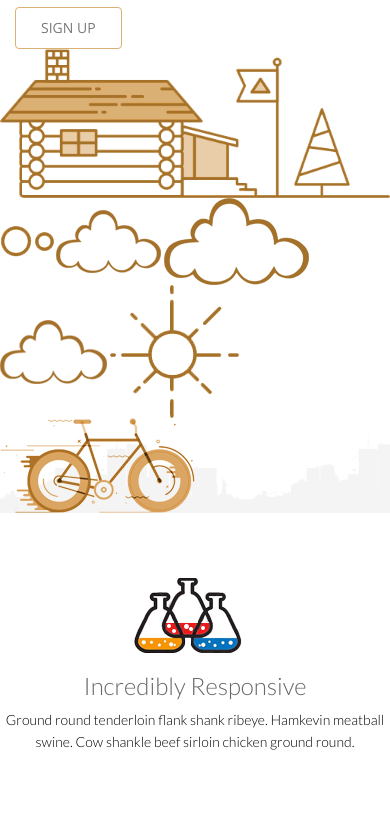
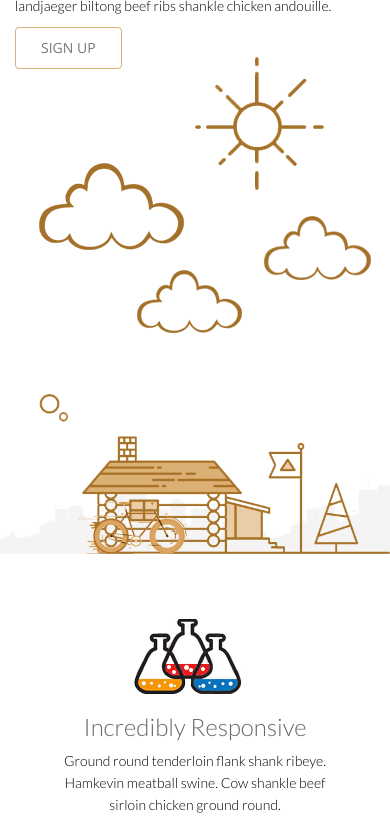
Before and after one commit to JanetHugarcia/triangle-theme, a plain HTML site: page index.html in a window 390 px wide. Shown: the part 313-1130 px from the top of the page. Drawn offline with nearby package versions, Linux system fonts and the light colour scheme.

Commit message:
finalversion

```diff
--- a/css/main.scss
+++ b/css/main.scss
@@ -117,7 +117,9 @@ h3 {
 .margin-bottom {
   margin-bottom: 35px;
 }
-
+.mg{
+  margin:0 45px;
+}
 /*************************
 *******Header******
 **************************/
@@ -270,6 +272,58 @@ h3 {
   border: 0;
   color: #d29948;
 }
+.navbar-inverse .navbar-toggle {
+    border-color: #333;
+    color: gray;
+    border-color: gray;
+    background-color:gray;
+  }
+#home-slider{
+  .slide-text{
+    margin:40px 0px 130px;
+  }
+  .casita{
+    position:relative;
+    height: 355px;
+    img{
+      position:absolute;
+      bottom:0;
+      &.slider-house{
+        right:14%;
+        height: 168px
+      }
+      &.slider-cycle{
+          left: -3%;
+          height: 83px;
+      }
+      &.slider-circle1{
+        top:145px;
+        left:28%;
+      }
+      &.slider-circle2{
+        top:115px;
+        left:210px;
+      }
+      &.slider-cloud1{
+        top:20%;
+        left:37%;
+      }
+      &.slider-cloud2{
+        top:-10%;
+        left:18%;
+      }
+      &.slider-cloud3{
+        top:5%;
+        right:20%;
+      }
+      &.slider-sun{
+        top:-14%;
+        right:35%;
+      }
+
+    }
+  }
+}
 #services{
   .service-2{
     padding-top:20px;
@@ -313,3 +367,57 @@ footer{
 
   }
 }
+
+@media screen and (max-width:768px){
+  .navbar-brand{
+    img{
+      width: 150px;
+      margin-left: 10%;
+      margin-top: 10%;
+    }
+  }
+  #home-slider{
+    .casita{
+      position:relative;
+      height: 355px;
+      img{
+        position:absolute;
+        bottom:0;
+        &.slider-house{
+          right:0%;
+          height: 118px
+        }
+        &.slider-cycle{
+          left: 20%;
+          height: 53px;
+        }
+        &.slider-circle1{
+          top:55%;
+          left:10%;
+          height:20px;
+        }
+        &.slider-circle2{
+          top:60%;
+          left:15%;
+          height:10px;
+        }
+        &.slider-cloud1{
+          top:20%;
+          left:35%;
+        }
+        &.slider-cloud2{
+          top:-10%;
+          left:10%;
+        }
+        &.slider-cloud3{
+          top:5%;
+          right:5%;
+        }
+        &.slider-sun{
+          top:-40%;
+          left:50%;
+        }
+      }
+    }
+  }
+}
--- a/index.html
+++ b/index.html
@@ -66,19 +66,21 @@
     <section id="home-slider">
         <div class="container">
             <div class="row main-slider">
-                <div class="col-md-6 slide-text">
+                <div class="col-md-5 slide-text ">
                     <h1>We Are Creative Nerds</h1>
-                    <p>Boudin doner frankfurter pig. Cow shank bresaola pork loin tri-tip tongue venison pork belly meatloaf short loin landjaeger biltong beef ribs shankle chicken andouille.</p>
-                    <a href="#" class="btn btn-common">SIGN UP</a>
+                    <p >Boudin doner frankfurter pig. Cow shank bresaola pork loin tri-tip tongue venison pork belly meatloaf short loin landjaeger biltong beef ribs shankle chicken andouille.</p>
+                    <a href="#" class="btn btn-common ">SIGN UP</a>
                 </div>
+                <div class="col-md-7 casita">
                     <img src="images/home/slider/slide1/house.png" class="img-responsive slider-house" alt="slider image">
-                <img src="images/home/slider/slide1/circle1.png" class="slider-circle1" alt="slider image">
+                    <img src="images/home/slider/slide1/circle1.png" class="img-responsive slider-circle1" alt="slider image">
                     <img src="images/home/slider/slide1/circle2.png" class="slider-circle2" alt="slider image">
                     <img src="images/home/slider/slide1/cloud1.png" class="slider-cloud1" alt="slider image">
                     <img src="images/home/slider/slide1/cloud2.png" class="slider-cloud2" alt="slider image">
                     <img src="images/home/slider/slide1/cloud3.png" class="slider-cloud3" alt="slider image">
                     <img src="images/home/slider/slide1/sun.png" class="slider-sun" alt="slider image">
-                <img src="images/home/cycle.png" class="slider-cycle" alt="">
+                    <img src="images/home/cycle.png" class="img-responsive slider-cycle" alt="">
+                </div>
             </div>
         </div>
     </section>
@@ -87,7 +89,7 @@
         <div class="container">
             <div class="row">
                 <div class="col-sm-4 text-center padding">
-                    <div class="single-service">
+                    <div class="single-service mg">
                         <div>
                             <img src="images/home/icon1.png" alt="">
                         </div>
@@ -96,7 +98,7 @@
                     </div>
                 </div>
                 <div class="col-sm-4 text-center service-2 ">
-                    <div class="single-service">
+                    <div class="single-service mg">
                         <div>
                             <img src="images/home/icon2.png" alt="">
                         </div>
@@ -105,7 +107,7 @@
                     </div>
                 </div>
                 <div class="col-sm-4 text-center service-3 padding">
-                    <div class="single-service">
+                    <div class="single-service mg">
                         <div>
                             <img src="images/home/icon3.png" alt="">
                         </div>
```
Also changed, not shown: css/main.css, 1 other file. Lines whose indentation alone changed are shown as unchanged.
